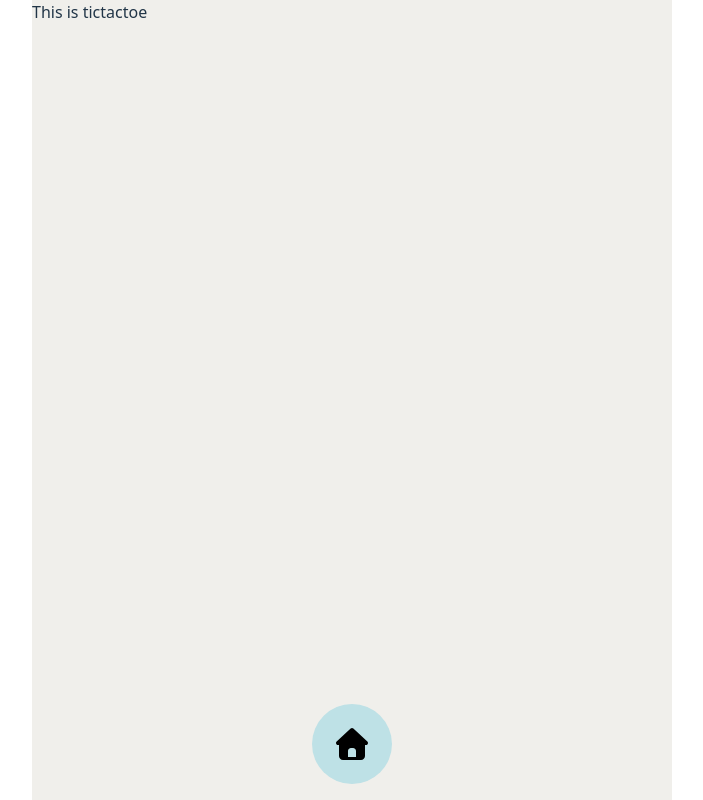
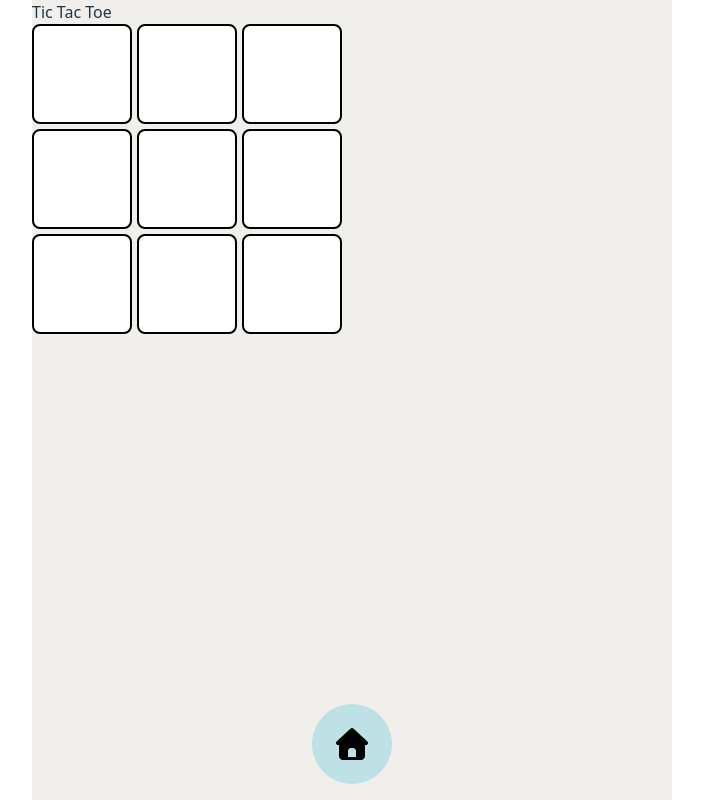
Before and after one commit to Outlandish00/click-and-play-frontend, a React (Vite) app: page /tic-tac-toe in a window 1280 px wide. Shown: the whole page, without its empty margins (288-991 px from the left). Built offline with nearby package versions, Linux system fonts and the light colour scheme.

Commit message:
Created the tic tac toe screen and game over screen, will need styling and enemy algorithm

```diff
--- a/src/App.css
+++ b/src/App.css
@@ -6,4 +6,8 @@
   max-width: 40rem;  /* ✅ keeps desktop size */
   background-color: #f0efeb;
   position: relative;
+  display: flex;
+  flex-direction: column;
+  justify-content: center;
+  align-items: center;
 }
--- a/src/home/Home.css
+++ b/src/home/Home.css
@@ -29,7 +29,7 @@
     gap: 2rem;
 }
 .link-card{
-    background-color: #bee1e6;
+    background-color: #e2ece9;
     border-radius: 1rem;
     height: 4rem;
     padding: .5rem;
--- a/src/navbar/Navbar.css
+++ b/src/navbar/Navbar.css
@@ -1,8 +1,6 @@
 .navbar-container{
-  position: absolute;
+  flex: 0 0 auto;
   bottom: 0;
-  left: 50%;
-  transform: translateX(-50%);
   padding: 1rem;
 }
 .navbar-button{
@@ -27,6 +25,23 @@
     background-color: white;
 }
 
+.game-over-container{
+    position: fixed;
+    width: 100%;
+    height: 100%;
+    z-index: 9999;
+    background:rgba(0,0,0, 0.98) ;
+    display: flex;
+    justify-content: center;
+    align-items: center;
+
+}
+.game-over-inner{
+    border: solid 2px red;
+    width: 80%;
+    height: 80%;
+}
+
 @media (min-width: 1024px) {
 .navbar-button{
     width: 5rem;
--- /dev/null
+++ b/src/ticTacToe/TicTacToe.css
@@ -0,0 +1,17 @@
+.tic-tac-toe-container{
+   height: 100%;
+   flex: 1 1 auto;
+   width: 100%;
+}
+.tictactoe-grid{
+    display: grid;
+    grid-template-columns: repeat(3, 100px);
+    grid-template-rows: repeat(3, 100px);
+    gap: 5px;
+}
+.tictactoe-cell{
+      font-size: 2rem;
+  cursor: pointer;
+  background-color: white;
+  border: 2px solid black;
+}
--- a/src/ticTacToe/TicTacToe.jsx
+++ b/src/ticTacToe/TicTacToe.jsx
@@ -1,3 +1,113 @@
+import { useEffect, useState } from "react";
+import "./TicTacToe.css";
+import { useNavigate } from "react-router-dom";
+
 export const TicTacToe = () => {
-  return "This is tictactoe";
+  const navigate = useNavigate();
+  //creates starting board, an array with 9 empty spaces
+  const [board, setBoard] = useState(Array(9).fill(null));
+  const [turn, setTurn] = useState("X"); // set turns, X starts the turn by default
+  const [gameOver, setGameOver] = useState(false);
+  const [winner, setWinner] = useState("");
+  // stores the possible combos for either player to win
+  const winningCombinations = [
+    // Horizontal
+    [0, 1, 2],
+    [3, 4, 5],
+    [6, 7, 8],
+
+    // Vertical
+    [0, 3, 6],
+    [1, 4, 7],
+    [2, 5, 8],
+
+    // Diagonal
+    [0, 4, 8],
+    [2, 4, 6],
+  ];
+  //checks the combo array to see if either player has a combo to win
+  const checkWinner = (board) => {
+    //cycles through the combo array
+    for (let combo of winningCombinations) {
+      //assigns each combo in the combo array to a variable
+      const [a, b, c] = combo;
+      //checks if board a is not null, and that board a, board b, and board c all match indicating a winning combo
+      if (board[a] && board[a] === board[b] && board[a] === board[c]) {
+        //sets the winner as the value at board[a]
+        setWinner(board[a]);
+        //triggers game over screen
+        setGameOver(true);
+      }
+    }
+    return null; // no winner yet
+  };
+  const handleClick = (index) => {
+    if (board[index]) return; //ignores click if space is taken because the starting board will be null
+    const newBoard = [...board]; // creates a new copy of the board
+    newBoard[index] = turn;
+    setBoard(newBoard);
+    setTurn(turn === "X" ? "O" : "X");
+  };
+  useEffect(() => {
+    if (board.includes(null) === false) {
+      setGameOver(true);
+    }
+  }, [board]);
+
+  useEffect(() => {
+    checkWinner(board);
+  }, [board]);
+  return (
+    <div className="tic-tac-toe-container">
+      {gameOver && (
+        <div className="game-over-container">
+          <div className="game-over-inner">
+            <div className="game-over-title">Game Over!</div>
+            <div className="result">
+              {winner === "" ? "It's a Stalemate!" : `${winner} is the Winner!`}
+            </div>
+            <div className="game-over-button-container">
+              <button
+                onClick={() => {
+                  //reset the game over
+                  setGameOver(false);
+                  //reset the board
+                  setBoard(Array(9).fill(null));
+                  //resets the winner
+                  setWinner("");
+                  //
+                  setTurn("X");
+                }}
+              >
+                Play Again?
+              </button>
+              <button
+                onClick={() => {
+                  navigate("/");
+                }}
+              >
+                Back To Home
+              </button>
+            </div>
+          </div>
+        </div>
+      )}
+      <div className="tic-tac-toe-title">Tic Tac Toe</div>
+      <div className="grid-container">
+        <div className="tictactoe-grid">
+          {board.map((value, index) => (
+            <button
+              key={index}
+              className="tictactoe-cell"
+              onClick={() => {
+                handleClick(index);
+              }}
+            >
+              {value}
+            </button>
+          ))}
+        </div>
+      </div>
+    </div>
+  );
 };
```
Also changed, not shown: src/scripts/ticTacToe-scripts.js (added).
